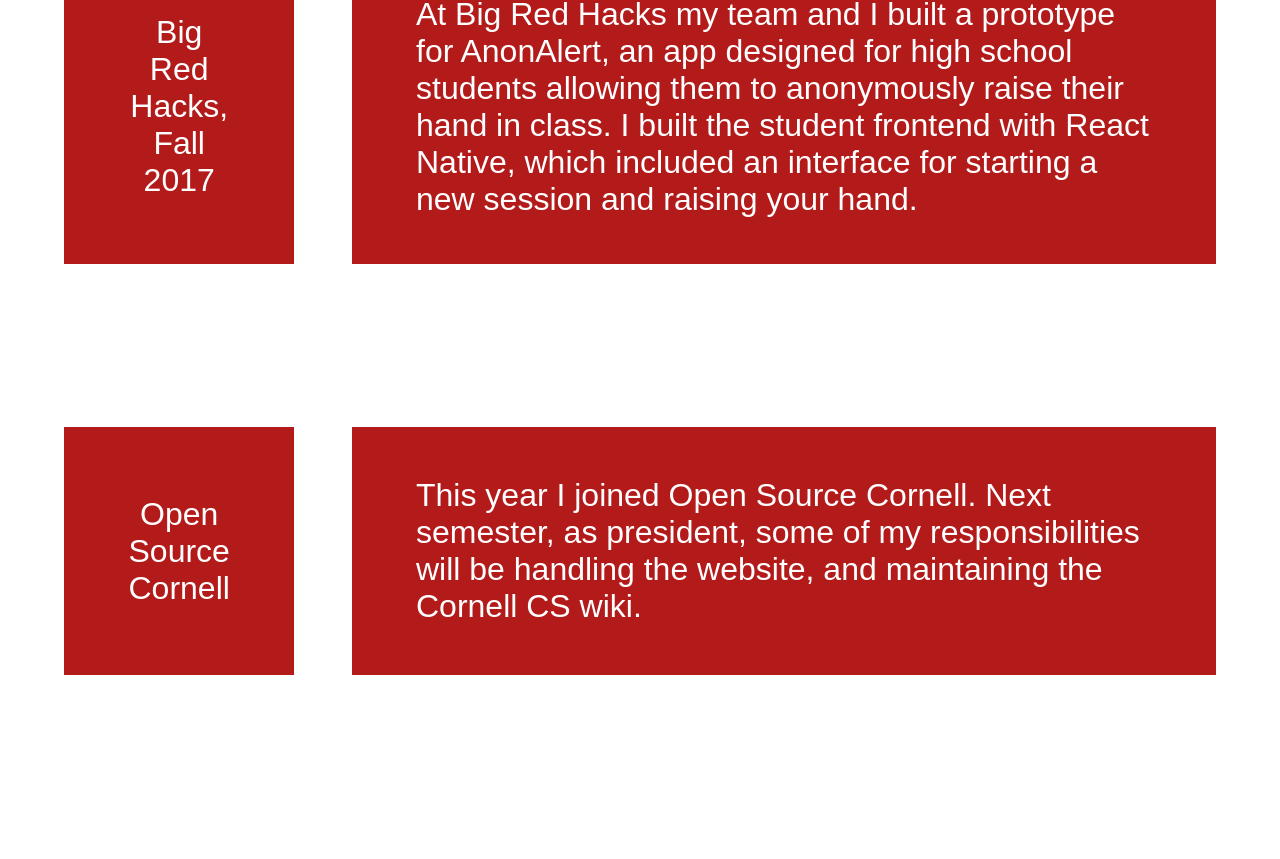
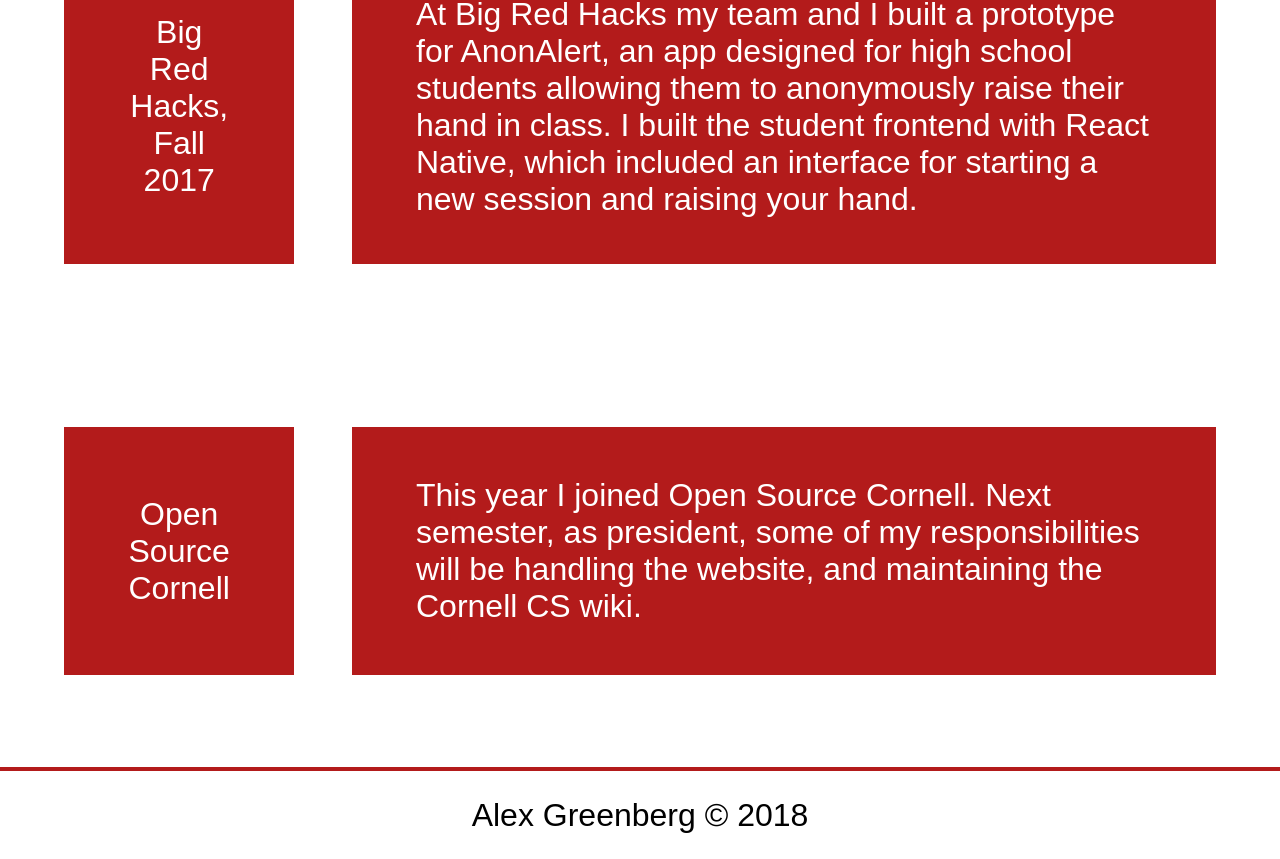
Before and after one commit to alexanderGGreenberg/me, a React (Create React App) app: page / in a window 1280 px wide. Shown: the part 3237-4096 px from the top of the page. Before the commit the page ends 4004 px from the top, so only its background shows below. Built offline with nearby package versions, Linux system fonts and the light colour scheme.

Commit message:
Added footer

```diff
--- a/src/App.js
+++ b/src/App.js
@@ -3,9 +3,9 @@
 import gitHub from './static/image/gitHub.svg';
 import linkedin from './static/image/linkedin.svg';
 import AboutMe from './AboutMe'
+import Experience from './Experience';
+import Footer from './Footer';
 import './App.css';
-import Experience from './Experience';
-import './Experience';
 
 
 class App extends Component {
@@ -22,6 +22,8 @@
         </AboutMe>
         <Experience>
         </Experience>
+        <Footer>
+        </Footer>
       </div>
 
 
--- a/src/Experience.css
+++ b/src/Experience.css
@@ -2,3 +2,9 @@
   font-size: 6vw;
   color: #B31B1B;
 }
+
+#experience--wrapper {
+  border-style: none none solid none;
+  border-width: 0.5vh;
+  border-color: #B31B1B;
+}
--- a/src/Experience.js
+++ b/src/Experience.js
@@ -6,7 +6,7 @@
   render() {
     return (
       <div>
-        <header>
+        <header id= 'experience--wrapper'>
           <h1 id= "experience--title">What I'm up to</h1>
             <ExperienceCard
               title = 'StartupTree'
--- /dev/null
+++ b/src/Footer.css
@@ -0,0 +1,4 @@
+#Footer--wrapper {
+	font-size: 4vmin;
+	padding: 2%;
+}
--- /dev/null
+++ b/src/Footer.js
@@ -0,0 +1,14 @@
+import React, { Component } from 'react';
+import './Footer.css';
+
+class Footer extends Component {
+  render() {
+    return (
+      <div id= 'Footer--wrapper'>
+        Alex Greenberg © 2018
+      </div>
+    );
+  }
+}
+
+export default Footer;
```
